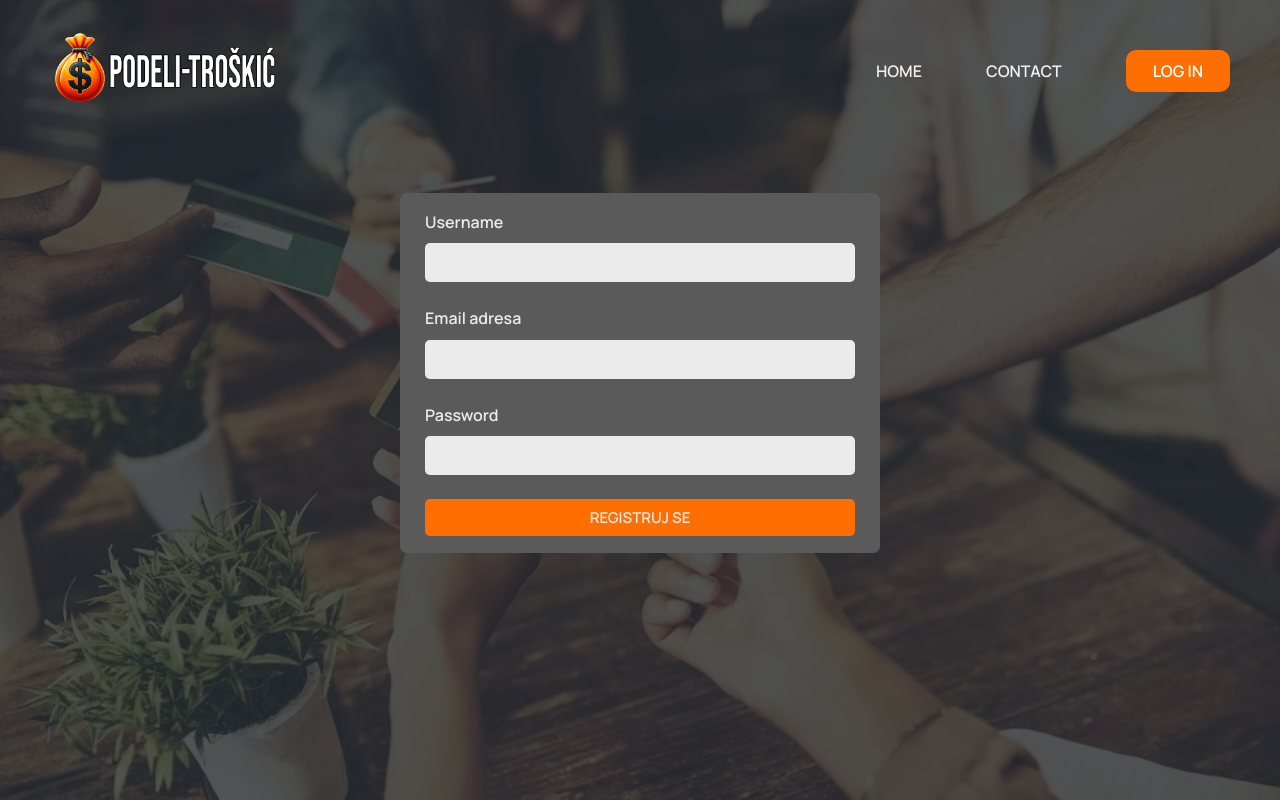
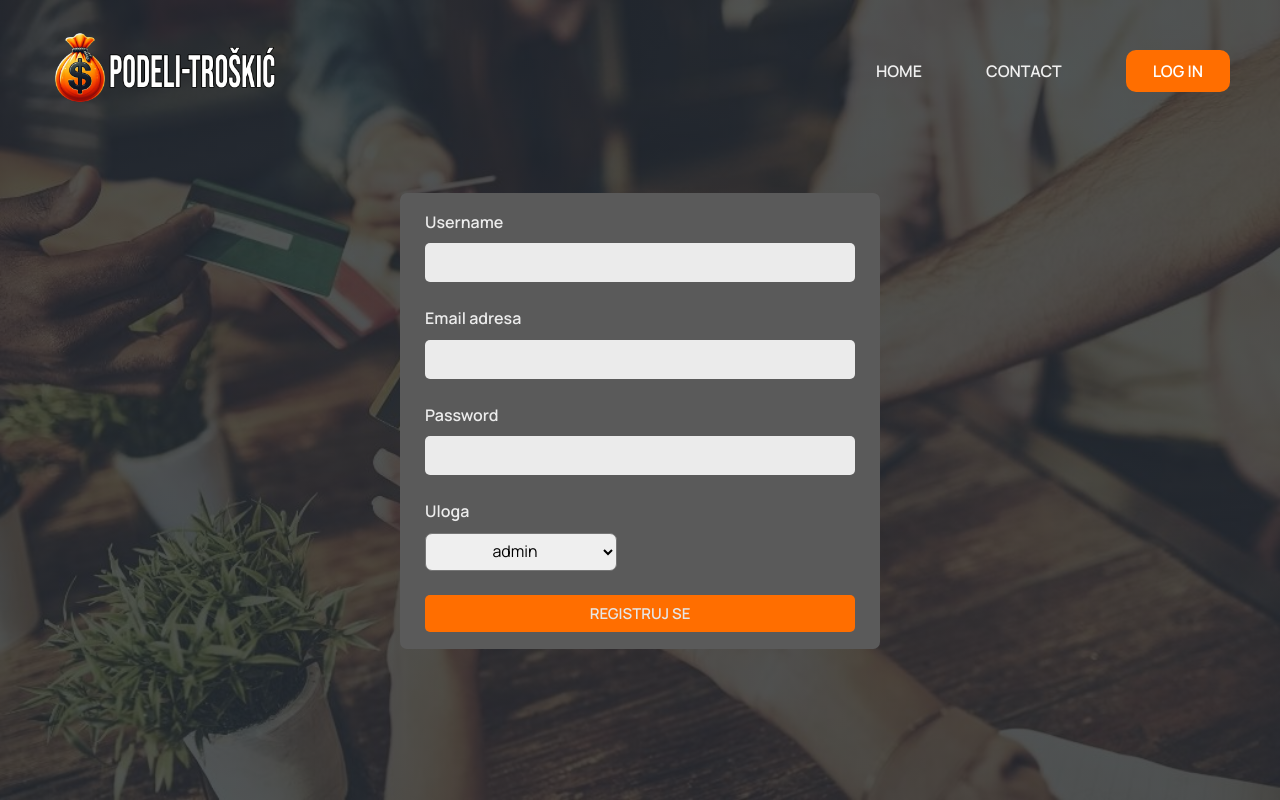
Before and after one commit to elab-development/internet-tehnologije-projekat-vebaplikacijazabudzetiranje_2020_0065, a React (Create React App) app: page /registracija in a window 1280 px wide. Built offline with nearby package versions, Linux system fonts and the light colour scheme.

Commit message:
dodate 3 uloge i pristupi

```diff
--- a/src/components/AppMainbar.js
+++ b/src/components/AppMainbar.js
@@ -1,4 +1,3 @@
-//import styles from "./AppMainbar.module.css";
 import React from "react";
 import PrijateljiPodeliTrosak from "../components/PrijateljiPodeliTrosak";
 import UploadExport from "./UploadExport.js";
@@ -6,12 +5,22 @@ import { SelektovanPrijateljContext } from "../pages/AppLayout.js";
 import { useContext } from "react";
 import styles from "./AppMainbar.module.css";
 
+
+
 function AppMainbar() {
   const { selektovanPrijatelj } = useContext(SelektovanPrijateljContext);
+
+
+  const userRole = window.sessionStorage.getItem("user_role");
+
+
+  const isAdmin = userRole === "admin";
+
   return (
     <div className={styles.main}>
       <div className={styles.impexp}>
-        <UploadExport />
+        {/* Prikazivanje UploadExport komponente samo ako je uloga admin */}
+        {isAdmin && <UploadExport />}
       </div>
       {selektovanPrijatelj ? <PrijateljiPodeliTrosak /> : <div></div>}
     </div>
--- a/src/components/AppSidebar.js
+++ b/src/components/AppSidebar.js
@@ -30,6 +30,8 @@ export default function AppSidebar() {
     setOtvoriFormu((prikazi) => !prikazi);
   }
 
+  const userRole = window.sessionStorage.getItem("user_role");
+
   return (
     <div className={styles.sidebar}>
       <Logo type="appLogo" />
@@ -41,11 +43,13 @@ export default function AppSidebar() {
         velicinaStrane={velicinaStrane}
       />
 
-      {otvoriFormu && <PrijateljiDodaj />}
+      {userRole !== "guest" && otvoriFormu && <PrijateljiDodaj />}
 
-      <Dugme type="prijateljDodaj" onClick={otvoriFormuHandler}>
-        {otvoriFormu ? "Zatvori" : "Dodaj prijatelja"}
-      </Dugme>
+      {userRole !== "guest" && (
+        <Dugme type="prijateljDodaj" onClick={otvoriFormuHandler}>
+          {otvoriFormu ? "Zatvori" : "Dodaj prijatelja"}
+        </Dugme>
+      )}
 
       <Footer />
     </div>
--- a/src/components/NavigacioniBar.js
+++ b/src/components/NavigacioniBar.js
@@ -22,6 +22,7 @@ const NavigacioniBar = () => {
         console.log(JSON.stringify(response.data));
 
         window.sessionStorage.removeItem("auth_token");
+        window.sessionStorage.removeItem("user_role"); // Dodajemo ovu liniju za brisanje uloge
 
         setLogoutMessage("Uspešno ste se odjavili.");
       })
--- a/src/components/Prijatelj.js
+++ b/src/components/Prijatelj.js
@@ -1,7 +1,6 @@
-import React from "react";
+import React, { useContext } from "react";
 import styles from "../components/Prijatelj.module.css";
 import Dugme from "./Dugme";
-import { useContext } from "react";
 import { SelektovanPrijateljContext } from "../pages/AppLayout.js";
 import axios from "axios";
 
@@ -12,6 +11,8 @@ function Prijatelj({ prijatelj }) {
   const { onSelektuj } = useContext(SelektovanPrijateljContext);
 
   const selektovan = selektovanPrijatelj?.id === prijatelj.id;
+  const userRole = window.sessionStorage.getItem("user_role");
+  const isGuest = userRole === "guest";
 
   async function obrisi(id) {
     try {
@@ -24,6 +25,7 @@ function Prijatelj({ prijatelj }) {
     }
     setPromenjeno(id);
   }
+
   return (
     <li className={styles.prijatelj}>
       <img src={prijatelj.image} alt={prijatelj.name} />
@@ -32,22 +34,28 @@ function Prijatelj({ prijatelj }) {
 
       {prijatelj.balance > 0 && (
         <p className={styles.green}>
-          {prijatelj.name} ti duguje {Math.abs(prijatelj.balance)}€
+          {prijatelj.name} ti duguje {Math.abs(prijatelj.balance)} RSD
         </p>
       )}
 
       {prijatelj.balance < 0 && (
         <p className={styles.red}>
-          Duguješ {prijatelj.name} {Math.abs(prijatelj.balance)}€
+          Duguješ {prijatelj.name} {Math.abs(prijatelj.balance)} RSD
         </p>
       )}
+
+      {!isGuest && (
+        <>
           <Dugme onClick={() => obrisi(prijatelj.id)} type="obrisi">
             X
           </Dugme>
           <Dugme onClick={() => onSelektuj(prijatelj)} type="prijateljDugme">
             {selektovan ? "Zatvori" : "Izaberi"}
           </Dugme>
+        </>
+      )}
     </li>
   );
 }
+
 export default Prijatelj;
--- a/src/pages/Login.js
+++ b/src/pages/Login.js
@@ -5,11 +5,14 @@ import Dugme from "../components/Dugme";
 import { NavLink } from "react-router-dom";
 import axios from "axios";
 
+
+
 export default function Login() {
+
   const [email, setEmail] = useState("");
   const [password, setPassword] = useState("");
-  const [loginError, setLoginError] = useState(null); // Dodato stanje za prikazivanje greške
-  const [isLoggedIn, setIsLoggedIn] = useState(false); // Dodato stanje za praćenje statusa prijave
+  const [loginError, setLoginError] = useState(null);
+  const [isLoggedIn, setIsLoggedIn] = useState(false);
 
   const handleInput = (e) => {
     const { name, value } = e.target;
@@ -28,20 +31,23 @@ export default function Login() {
       password: password,
     };
 
-    axios
-      .post("http://127.0.0.1:8000/api/login", loginPodaci)
-      .then((response) => {
+    axios.post("http://127.0.0.1:8000/api/login", loginPodaci)
+    .then((response) => {
         console.log(response.data);
         if (response.data.success === true) {
-          window.sessionStorage.setItem("auth_token", response.data.access_token);
-          setIsLoggedIn(true); // Postavljanje stanja da je korisnik prijavljen
-          setLoginError(null); // Resetovanje stanja za prikazivanje greške
+            window.sessionStorage.setItem("auth_token", response.data.access_token);
+            window.sessionStorage.setItem("user_role", response.data.role);  // Dodato čuvanje uloge
+            setIsLoggedIn(true);
+            setLoginError(null);
         }
-      })
-      .catch((error) => {
+    })
+    .catch((error) => {
         console.error("Došlo je do greške!", error);
-        setLoginError("Pogrešan email ili lozinka."); // Postavljanje stanja za prikazivanje greške
-      });
+        setLoginError("Pogrešan email ili lozinka.");
+    });
+
+
+
   };
 
   return (
@@ -49,11 +55,9 @@ export default function Login() {
       <NavigacioniBar />
       <form className={styles.forma} onSubmit={handleLogin}>
         {isLoggedIn ? (
-          // Prikaz obaveštenja ako je korisnik prijavljen
           <div className={styles.obavestenje}>Uspešno ste prijavljeni!</div>
         ) : null}
         {loginError ? (
-          // Prikaz greške ako postoji
           <div className={styles.greska}>{loginError}</div>
         ) : null}
         <div className={styles.polje}>
--- a/src/pages/Registracija.js
+++ b/src/pages/Registracija.js
@@ -1,3 +1,4 @@
+// Registracija.js
 import styles from "./Registracija.module.css";
 import React, { useState } from "react";
 import NavigacioniBar from "../components/NavigacioniBar";
@@ -5,11 +6,11 @@ import Dugme from "../components/Dugme";
 import axios from "axios";
 import { useNavigate } from 'react-router-dom';
 
-
 export default function Registracija() {
   const [username, setUsername] = useState("");
   const [email, setEmail] = useState("");
   const [password, setPassword] = useState("");
+  const [role, setRole] = useState("admin"); // Početna vrednost "admin"
   const navigate = useNavigate();
 
   const handleInput = (e) => {
@@ -20,6 +21,8 @@ export default function Registracija() {
       setEmail(value);
     } else if (name === "password") {
       setPassword(value);
+    } else if (name === "role") {
+      setRole(value);
     }
   };
 
@@ -30,19 +33,27 @@ export default function Registracija() {
       name: username,
       email: email,
       password: password,
+      role: role,
     };
 
     axios
       .post("http://127.0.0.1:8000/api/register", registerPodaci)
       .then((response) => {
+        console.log(response.data);
+        const { role } = response.data;
 
+        window.sessionStorage.setItem("user_role", role); // Sačuvaj ulogu u sessionStorage
 
-        console.log(response.data);
         navigate("/login");
       })
       .catch((error) => {
-        console.error("Došlo je do greške:", error);
-
+        if (error.response) {
+          console.error("Došlo je do greške:", error.response.data);
+        } else if (error.request) {
+          console.error("Server nije odgovorio.");
+        } else {
+          console.error("Došlo je do greške prilikom slanja zahteva:", error.message);
+        }
       });
   };
 
@@ -83,6 +94,20 @@ export default function Registracija() {
           />
         </div>
 
+        <div className={styles.polje}>
+          <label htmlFor="role">Uloga</label>
+          <select
+            id="role"
+            name="role"
+            onChange={handleInput}
+            value={role}
+          >
+            <option value="admin">admin</option>
+            <option value="guest">guest</option>
+            <option value="user">user</option>
+          </select>
+        </div>
+
         <Dugme type="registracijaDugme">Registruj se</Dugme>
       </form>
     </main>
```
Also changed, not shown: src/components/PrijateljiDodaj.js (line endings or trailing spaces). Lines whose indentation alone changed are shown as unchanged.
